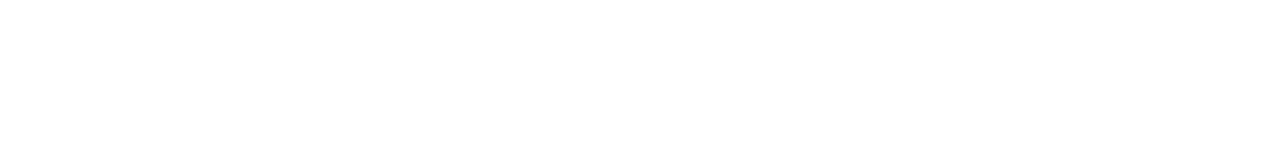
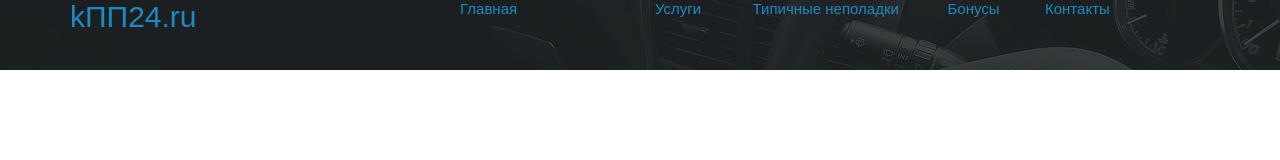
Before and after one commit to kursa/new, a plain HTML site: page easycode.loc/index.html in a window 1280 px wide. Drawn offline with Linux system fonts and the light colour scheme.

Commit message:
commit_3

```diff
--- a/easycode.loc/index.html
+++ b/easycode.loc/index.html
@@ -9,8 +9,30 @@
 	<title>yahoo</title>
 </head>
 <body>
-	<header>
+	<header class="header">
+		<div class="container">
+			<div class="row">
+				<div class="col-md-4">
+					<a href="#"><span class="span_kpp">kПП24.ru</span></a>
+				</div>
+				<div class="col-md-2">
+					<a href="#">Главная</a>
+				</div>
+				<div class="col-md-1">
+					<a href="#">Услуги</a>
+				</div>
+				<div class="col-md-2">
+					<a href="#">Типичные неполадки</a>
+				</div>
+				<div class="col-md-1">
+					<a href="#">Бонусы</a>
+				</div>
+				<div class="col-md-2">
+					<a href="#">Контакты</a>
+				</div>
 
+			</div>
+		</div>
 	</header>
 	<main>
 
--- a/easycode.loc/style/style.css
+++ b/easycode.loc/style/style.css
@@ -0,0 +1,53 @@
+body{
+ margin: 0 auto;
+ background: #fff;
+ color: #fff;
+ font: 15px 'Myriad Pro', arial, sans-serif, helvetica;
+}
+/*=======General Reset=========*/
+*{
+ -webkit-box-sizing: border-box;
+ -moz-box-sizing: border-box;
+ box-sizing: border-box;
+}
+h1, h2, h3, h4, h5, h6, p{
+ margin: 0;
+}
+ul, ol{
+ margin: 0;
+ padding: 0;
+ list-style: none;
+}
+a{
+ color: #000;
+ text-decoration: none;
+}
+a:hover{
+ text-decoration: none;
+}
+a:visited, a:link, a:active{
+ color: #000;
+}
+img{
+ max-width: 100%;
+ max-height: 100%;
+}
+input, button{
+ outline: none;
+ border: none;
+}
+/*=========General reset end=======*/
+.header{
+	background: url(../img/hed-1.png) no-repeat;
+	height: 70px;
+
+}
+.header a{
+	color: #f5f5f5;
+}
+.header:hover a{
+	color: #1d8bc2;
+}
+.span_kpp{
+	font-size: 30px;
+}
```
